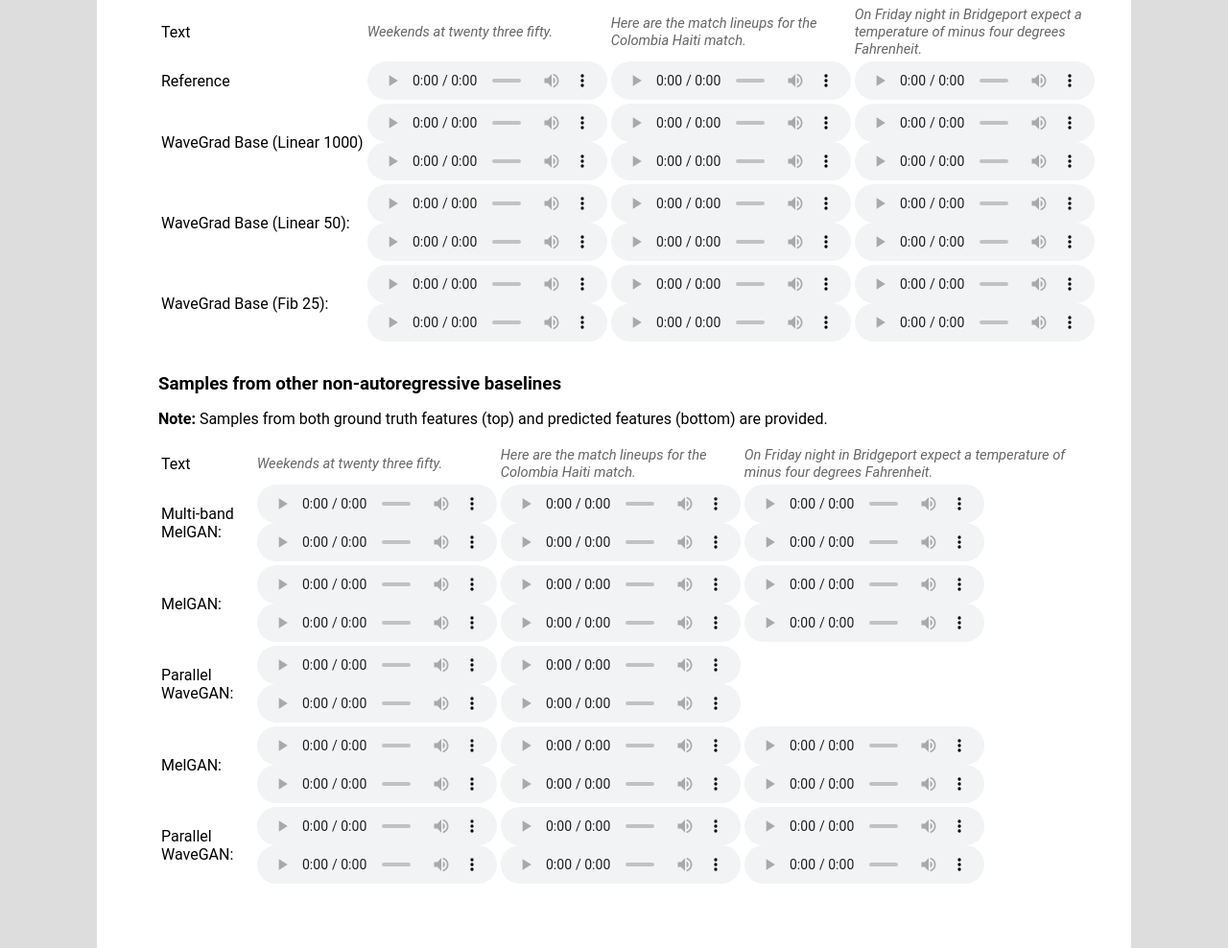
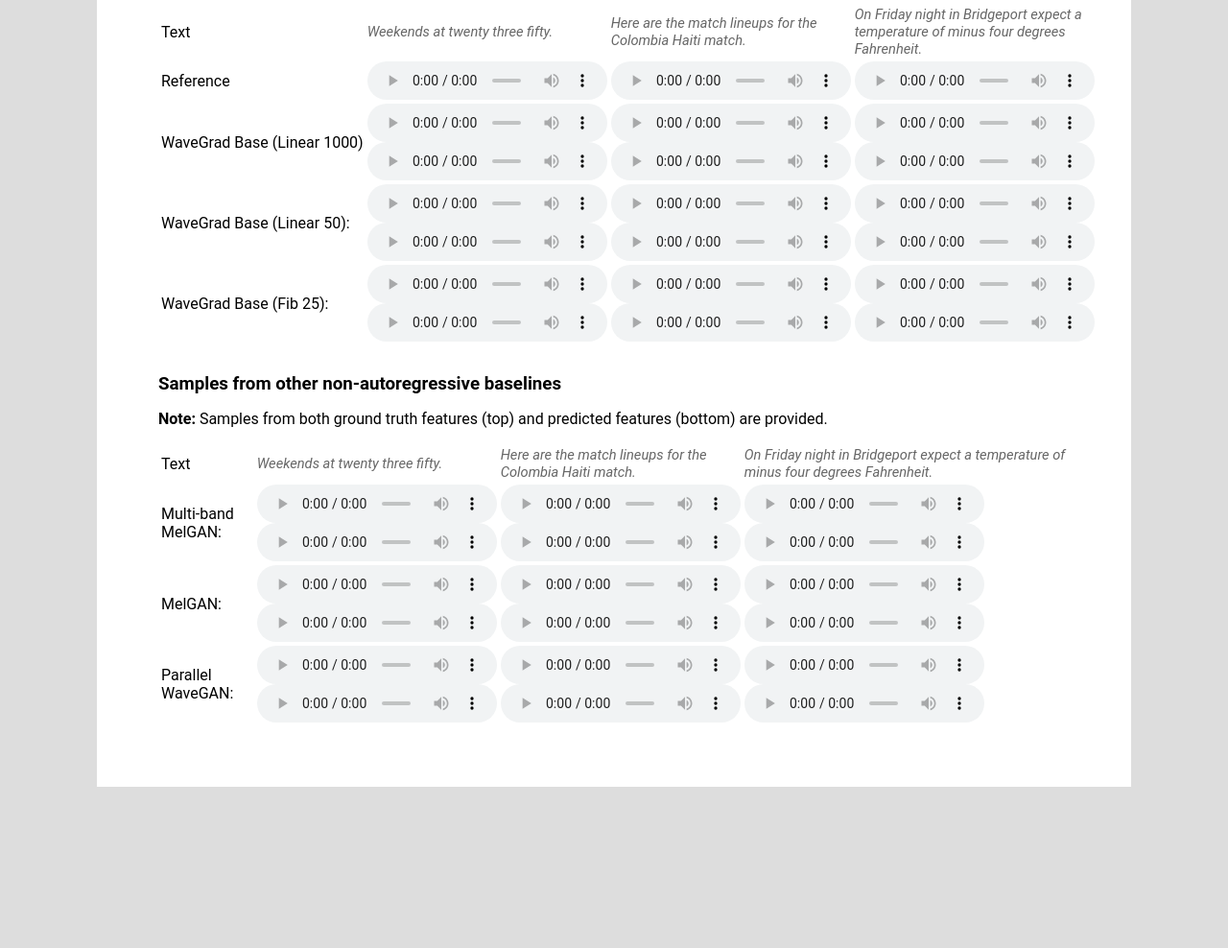
Before and after one commit to WaveGrad-ICLR2021/WaveGrad-ICLR2021, a plain HTML site: page index.html in a window 1280 px wide. Shown: the part 2082-3070 px from the top of the page at 96% size. After the commit the page ends 2902 px from the top, so only its background shows below. Drawn offline with Linux system fonts and the light colour scheme.

Commit message:
Update index.html

```diff
--- a/index.html
+++ b/index.html
@@ -592,57 +592,6 @@
                         <source src="baselines/predicted/PWG/PWG_2.wav">
                      </audio>
                   </td>
-               </tr>
-               <tr>
-                  <td nowarp>MelGAN:
-                  <td>
-                     <audio controls="">
-                        <source src="baselines/gt/MelGAN/MelGAN_1.wav">
-                     </audio>
-                     <br>
-                     <audio controls="">
-                        <source src="baselines/predicted/MelGAN/MelGAN_1.wav">
-                     </audio>
-                  </td>
-                  <td>
-                     <audio controls="">
-                        <source src="baselines/gt/MelGAN/MelGAN_2.wav">
-                     </audio>
-                     <br>
-                     <audio controls="">
-                        <source src="baselines/predicted/MelGAN/MelGAN_2.wav">
-                     </audio>
-                  </td>
-                  <td>
-                     <audio controls="">
-                        <source src="baselines/gt/MelGAN/MelGAN_3.wav">
-                     </audio>
-                     <br>
-                     <audio controls="">
-                        <source src="baselines/predicted/MelGAN/MelGAN_3.wav">
-                     </audio>
-                  </td>
-               </tr>
-               <tr>
-                  <td nowarp>Parallel WaveGAN:
-                  <td>
-                     <audio controls="">
-                        <source src="baselines/gt/PWG/PWG_1.wav">
-                     </audio>
-                     <br>
-                     <audio controls="">
-                        <source src="baselines/predicted/PWG/PWG_1.wav">
-                     </audio>
-                  </td>
-                  <td>
-                     <audio controls="">
-                        <source src="baselines/gt/PWG/PWG_2.wav">
-                     </audio>
-                     <br>
-                     <audio controls="">
-                        <source src="baselines/predicted/PWG/PWG_2.wav">
-                     </audio>
-                  </td>
                   <td>
                      <audio controls="">
                         <source src="baselines/gt/PWG/PWG_3.wav">
```
